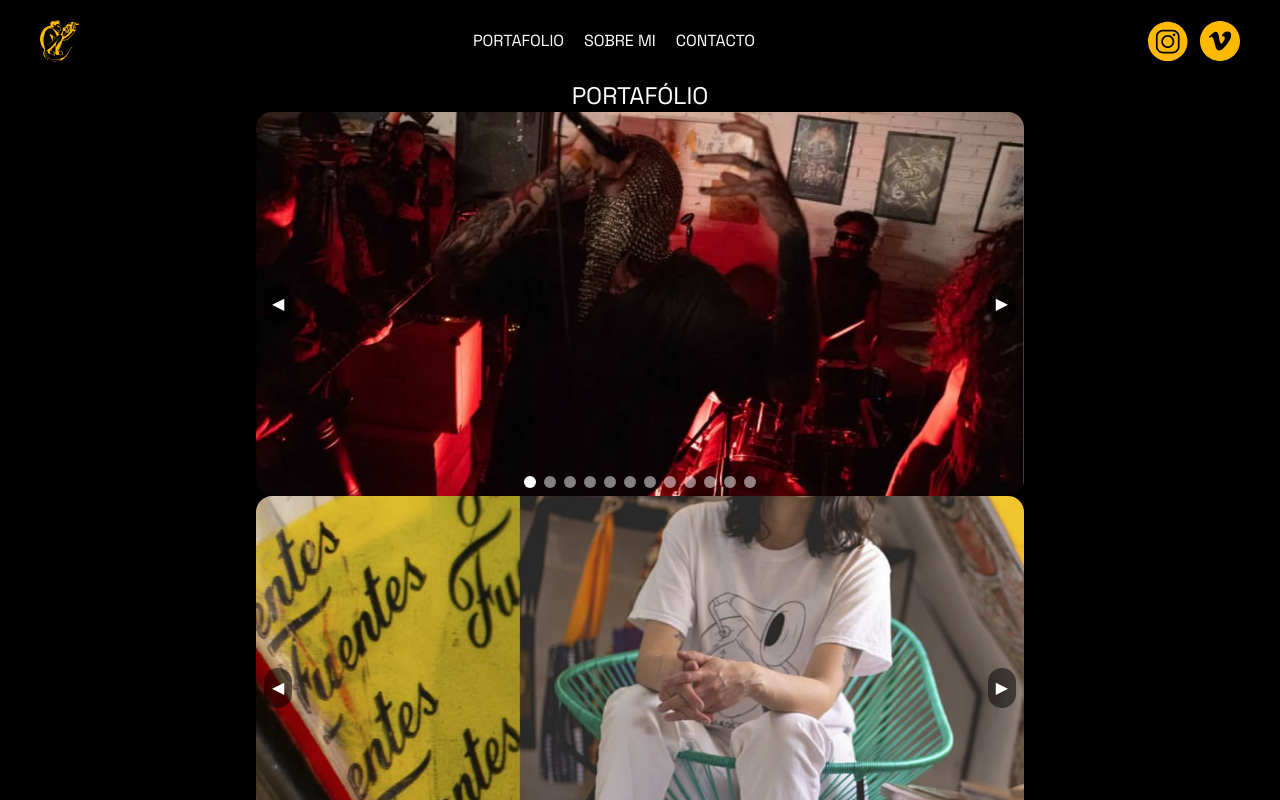
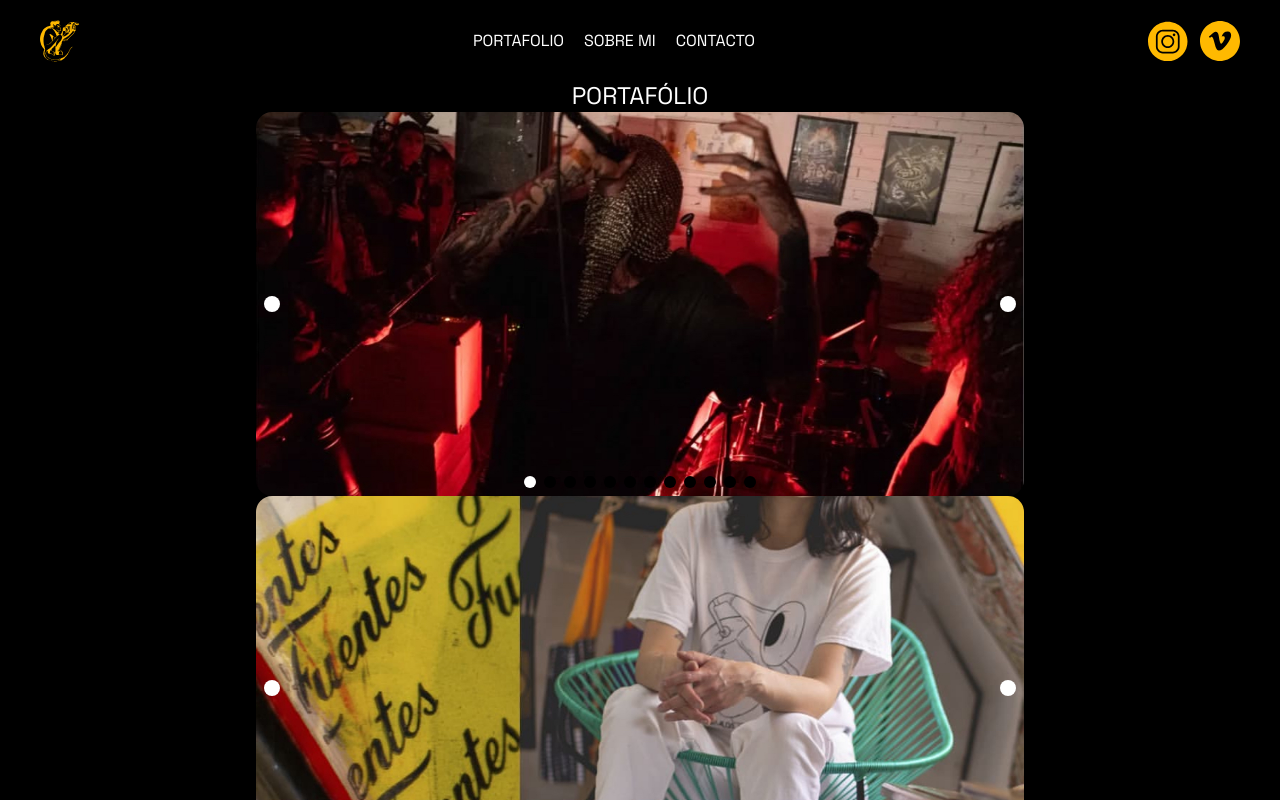
Before and after one commit to Ladiega/allmonoportfolio, a Next.js app: page /portafolio in a window 1280 px wide. Shown: the top 800 px of the page. Built offline with nearby package versions, Linux system fonts and the light colour scheme.

Commit message:
adding vimeo img

```diff
--- a/src/app/portafolio/page.tsx
+++ b/src/app/portafolio/page.tsx
@@ -9,8 +9,10 @@ export default function Portfolio() {
         <div>
           <h1 className="pt-20 text-center text-2xl">PORTAFÓLIO</h1>
         </div>
+        <div>
+          <CarouselBands />
+        </div>
 
-        <CarouselBands />
         <div className="bg-black">
           <CarouselPortrait />
         </div>
--- a/src/components/CarouselBands.tsx
+++ b/src/components/CarouselBands.tsx
@@ -16,7 +16,7 @@ const images = [
   "/img/imgProtfolio/bands/img9.jpg",
   "/img/imgProtfolio/bands/img10.jpg",
   "/img/imgProtfolio/bands/img11.jpg",
-  "/img/imgProtfolio/bands/img12.jpg",
+  "/img/imgProtfolio/bands/img12.jpeg",
 ];
 
 export default function CarouselBands() {
@@ -50,16 +50,12 @@ export default function CarouselBands() {
       {/* Botones */}
       <button
         onClick={prevSlide}
-        className="absolute left-2 top-1/2 -translate-y-1/2 bg-black/50 text-white p-2 rounded-full hover:bg-black/80"
-      >
-        ◀
-      </button>
+        className="absolute left-2 top-1/2 -translate-y-1/2 w-3 h-3 bg-white text-black p-2 rounded-full hover:bg-amber-400 cursor-pointer"
+      ></button>
       <button
         onClick={nextSlide}
-        className="absolute right-2 top-1/2 -translate-y-1/2 bg-black/50 text-white p-2 rounded-full hover:bg-black/80"
-      >
-        ▶
-      </button>
+        className="absolute w-3 h-3 right-2 top-1/2 -translate-y-1/2 bg-white text-black p-2 rounded-full hover:bg-amber-400 cursor-pointer"
+      ></button>
 
       {/* Indicadores */}
       <div className="absolute bottom-2 left-1/2 -translate-x-1/2 flex gap-2">
@@ -68,7 +64,7 @@ export default function CarouselBands() {
             key={i}
             onClick={() => setCurrent(i)}
             className={`w-3 h-3 rounded-full ${
-              i === current ? "bg-white" : "bg-white/50"
+              i === current ? "bg-white" : "bg-black"
             }`}
           />
         ))}
--- a/src/components/CarouselPortrait.tsx
+++ b/src/components/CarouselPortrait.tsx
@@ -52,16 +52,12 @@ export default function CarouselPortrait() {
       {/* Botones */}
       <button
         onClick={prevSlide}
-        className="absolute left-2 top-1/2 -translate-y-1/2 bg-black/50 text-white p-2 rounded-full hover:bg-black/80"
-      >
-        ◀
-      </button>
+        className="absolute left-2 top-1/2 -translate-y-1/2 w-3 h-3 bg-white text-black p-2 rounded-full hover:bg-amber-400 cursor-pointer"
+      ></button>
       <button
         onClick={nextSlide}
-        className="absolute right-2 top-1/2 -translate-y-1/2 bg-black/50 text-white p-2 rounded-full hover:bg-black/80"
-      >
-        ▶
-      </button>
+        className="absolute w-3 h-3 right-2 top-1/2 -translate-y-1/2 bg-white text-black p-2 rounded-full hover:bg-amber-400 cursor-pointer"
+      ></button>
 
       {/* Indicadores */}
       <div className="absolute bottom-2 left-1/2 -translate-x-1/2 flex gap-2">
@@ -70,7 +66,7 @@ export default function CarouselPortrait() {
             key={i}
             onClick={() => setCurrent(i)}
             className={`w-3 h-3 rounded-full ${
-              i === current ? "bg-white" : "bg-white/50"
+              i === current ? "bg-white" : "bg-black"
             }`}
           />
         ))}
--- a/src/components/Section1.tsx
+++ b/src/components/Section1.tsx
@@ -4,6 +4,8 @@ import Footer from "./Footer";
 
 import Image from "next/image";
 import portrait from "../../public/img/portraitcurve.png";
+import vimeo1 from "../../public/img/vimeo1.png";
+import vimeo2 from "../../public/img/vimeo2.png";
 
 export default function Section1() {
   return (
@@ -12,40 +14,40 @@ export default function Section1() {
         <div className=" z-20">
           <Image src={portrait} alt="Retrato" />
         </div>
-        <div className="text-black  z-30 pl-10 w-2xl ">
+        <div className="text-black  z-30 pl-10 w-2xl  ">
+          <div>
             <h1 className="text-5xl font-black">ALLMONO</h1>
+          </div>
+          <div>
             <h2 className=" uppercase font-bold">Fotógrafo y Videógrafo</h2>
-          <p className="mt-3">
+          </div>
+          <div>
+            <p className="mt-3 w-80 md:w-90 ">
               Soy Fernando Forero fotógrafo y videógrafo profesional. Trabajo en
-            fotografía documental, retrato y cobertura de eventos. Este espacio
-            reúne una selección de proyectos y encargos. Disponible para
-            colaboraciones y contrataciones.
+              fotografía documental, retrato y cobertura de eventos. Este
+              espacio reúne una selección de proyectos y encargos. Disponible
+              para colaboraciones y contrataciones.
             </p>
+          </div>
           <div className="bg-amber-400 mt-3 mb-3 p-2 w-fit rounded">
             <Link href="/portafolio">PORTAFOLIO</Link>
           </div>
         </div>
 
+        <div>
           <div className="w-full aspect-video">
-          <iframe
-            src="https://vimeo.com/user171798796"
-            className="w-full aspect-video"
-            frameBorder="0"
-            allow="autoplay; fullscreen; picture-in-picture"
-            allowFullScreen
-            title="Video de Vimeo"
-          ></iframe>
+            <Link href="https://vimeo.com/user171798796">
+              <Image src={vimeo1} alt="vimeo" />
+            </Link>
           </div>
 
           <div className="w-full aspect-video">
-          <iframe
-            src="https://vimeo.com/user171798796"
-            className="w-full aspect-video"
-            frameBorder="0"
-            allow="autoplay; fullscreen; picture-in-picture"
-            allowFullScreen
-            title="Video de Vimeo"
-          ></iframe>
+            <div className="w-full aspect-video">
+              <Link href="https://vimeo.com/user171798796">
+                <Image src={vimeo2} alt="vimeo" />
+              </Link>
+            </div>
+          </div>
         </div>
 
         <div className="">
```
Also changed, not shown: public/img/vimeo1.png (added), public/img/vimeo2.png (added). Lines whose indentation alone changed are shown as unchanged.
